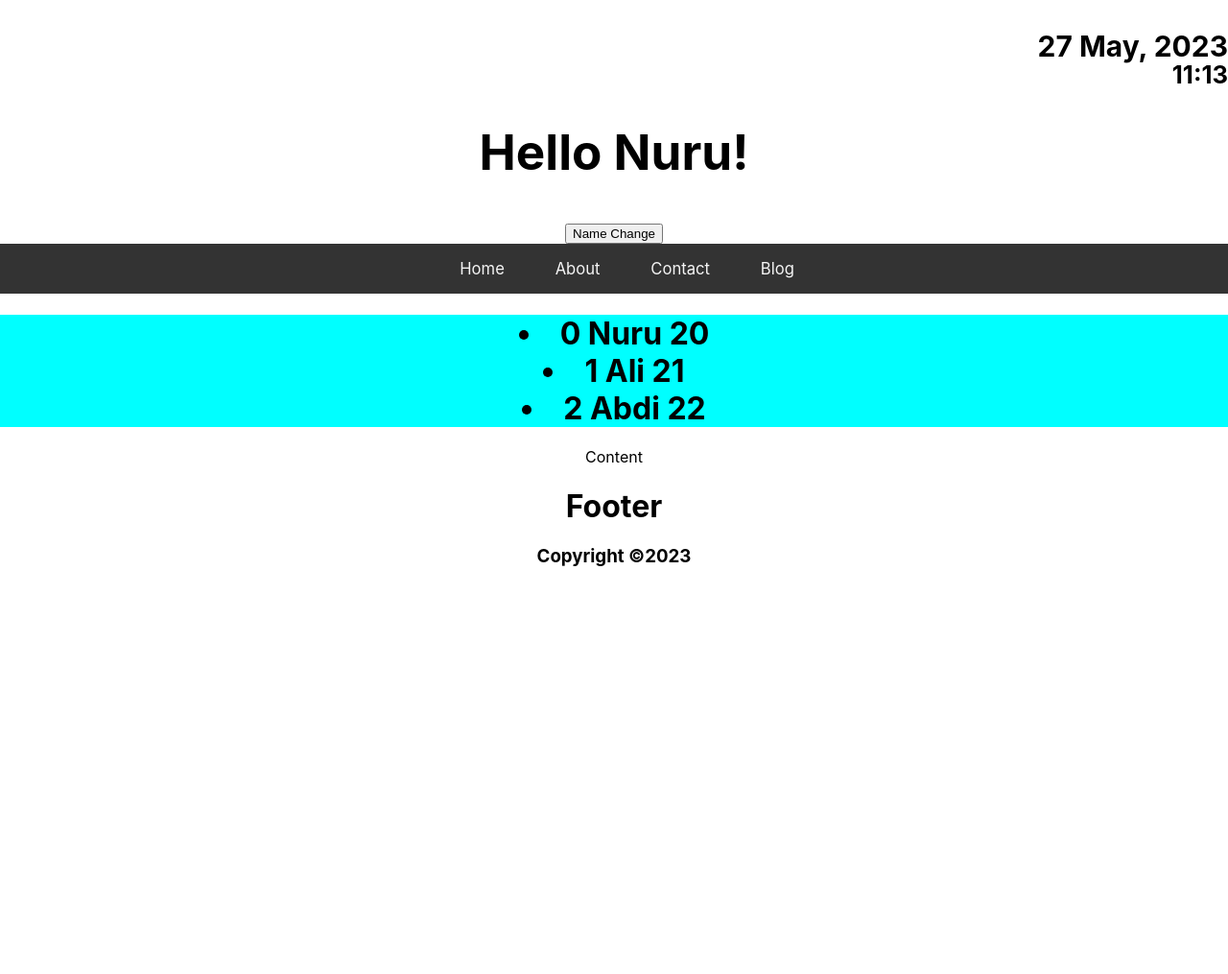
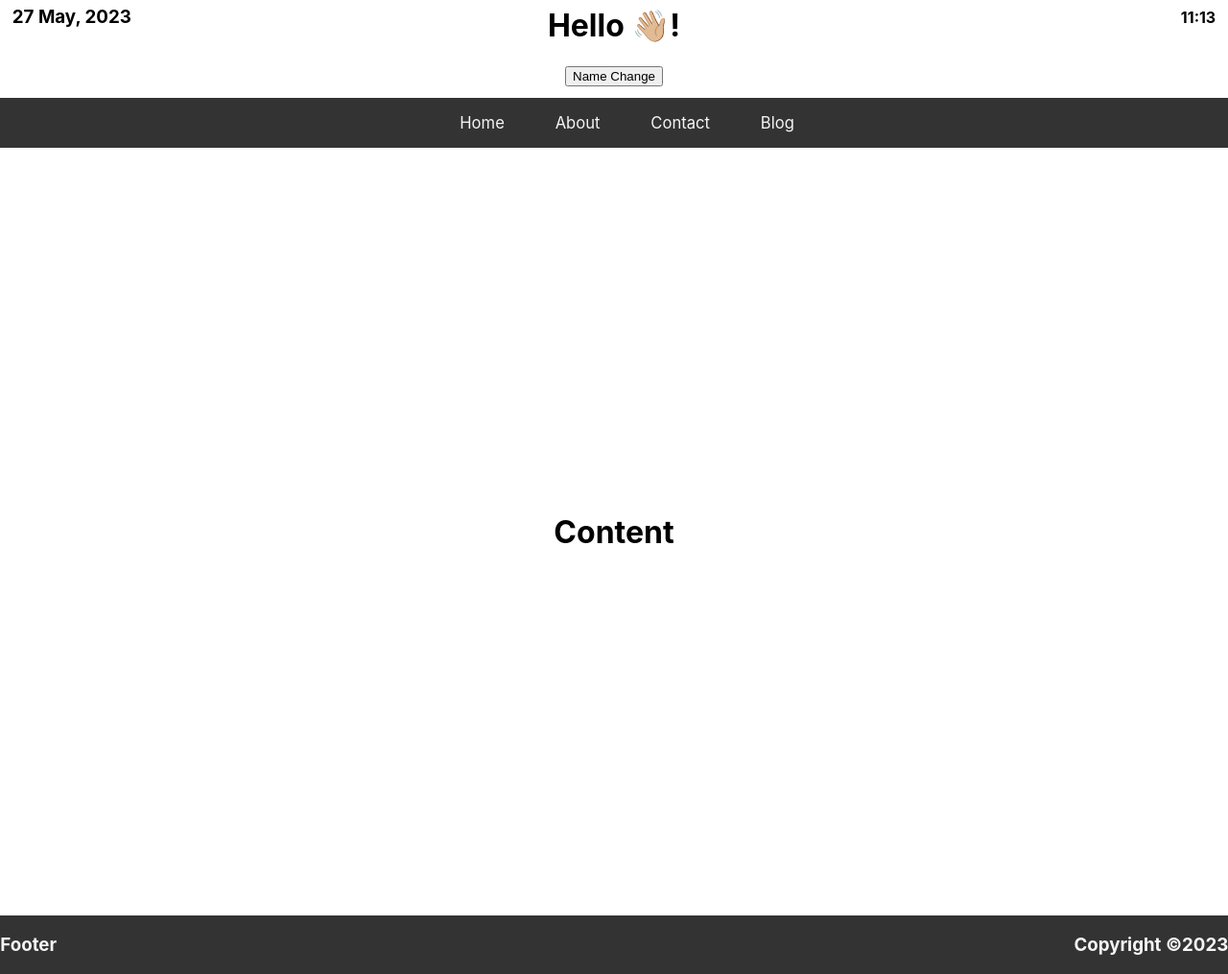
Before and after one commit to Dev-Din/react-app, a React (Create React App) app: page / in a window 1280 px wide. Shown: the whole page at 96% size. Before the commit the page ends 800 px from the top, so only its background shows below. Built offline with nearby package versions, Linux system fonts and the light colour scheme.

Commit message:
Styling Components

```diff
--- a/src/App.css
+++ b/src/App.css
@@ -1,3 +1,4 @@
 .App {
   text-align: center;
+  overflow: hidden;
 }
--- a/src/App.jsx
+++ b/src/App.jsx
@@ -1,16 +1,16 @@
 import './App.css';
 import Content from './components/content/Content';
 import Footer from './components/footer/Footer';
-import Header from './components/header/Header';
-import ListandKeys from './components/listandkeys/ListandKeys';
+// import Header from './components/header/Header';
+// import ListandKeys from './components/listandkeys/ListandKeys';
 import Navbar from './components/navbar/Navbar';
 
 function App() {
   return (
     <div className="App">
-     <Header/>
      <Navbar/>
-     <ListandKeys/>
+     {/* <Header/> */}
+     {/* <ListandKeys/> */}
      <Content/>
      <Footer/>
     </div>
--- a/src/components/content/Content.jsx
+++ b/src/components/content/Content.jsx
@@ -2,7 +2,9 @@ import React from 'react'
 import "./content.css"
 function Content() {
   return (
-    <div>Content</div>
+    <main>
+      <h1>Content</h1>
+    </main>
   )
 }
 
--- a/src/components/content/content.css
+++ b/src/components/content/content.css
@@ -0,0 +1,6 @@
+main{
+ display: flex;
+ justify-content: center;
+ align-items: center;
+ height: 100vh;
+}
--- a/src/components/footer/Footer.jsx
+++ b/src/components/footer/Footer.jsx
@@ -4,8 +4,10 @@ function Footer() {
  const thisYear = new Date()
   return (
     <>
-    <h1>Footer</h1>
+    <footer >
+    <h3>Footer</h3>
     <h3>Copyright &copy;{thisYear.getFullYear()}</h3>
+    </footer>
     </>
    )
 }
--- a/src/components/footer/footer.css
+++ b/src/components/footer/footer.css
@@ -0,0 +1,12 @@
+footer {
+ position: relative;
+ bottom: 0;
+ width: 100%;
+ background-color: #333;
+ padding: 0.02vw;
+ display: flex;
+ justify-content: space-between;
+}
+footer h3{
+ color: whitesmoke;
+}
--- a/src/components/header/Header.jsx
+++ b/src/components/header/Header.jsx
@@ -1,39 +1,10 @@
-import { useState } from "react";
 import "./header.css"
 
+import React from 'react'
+
 function Header() {
-
-  const [name, setName] = useState('Nuru')
-
-  const handleName = () =>{
-    const names = ["Nuru", "Moha", "Din"];
-    const int = Math.floor(Math.random() *3);
-    setName( names[int] );
-  }
-
-  const handleDate = () => {
-    const date = new Date();
-    const day = date.getDate();
-    const month = date.toLocaleString('default', { month: 'short' });
-    const year = date.getFullYear();
-    return `${day} ${month}, ${year}`;
-  };
-
-  const handleTime = () => {
-    const time = new Date();
-    const hour = time.getHours().toString().padStart(2, '0');
-    const minute = time.getMinutes().toString().padStart(2, '0');
-    return `${hour}:${minute}`;
-  }
-
-
   return (
-    <header>
-      <h3 className="date">{handleDate()}</h3>
-      <h4 className="time">{handleTime()}</h4>
-     <h1>Hello { name }!</h1>
-     <button onClick={handleName}>Name Change</button>
-    </header>
+    <div>Header</div>
   )
 }
 
--- a/src/components/header/header.css
+++ /dev/null
@@ -1,12 +0,0 @@
-header{
- font-size: 2vw;
- margin: 0;
- padding: 0;
- border: none;
-}
-.date, .time{
- text-align: right;
-}
-.date{
- margin-bottom: -3vw;
-}
--- a/src/components/navbar/Navbar.jsx
+++ b/src/components/navbar/Navbar.jsx
@@ -1,4 +1,5 @@
 import React from 'react'
+import { useState } from 'react'
 import "./navbar.css"
 function Navbar() {
  const links = [
@@ -20,12 +21,51 @@ function Navbar() {
   }
  ]
 
+ const [name, setName] = useState("👋🏼")
+
+ const handleName = () =>{
+   const names = ["Nuru", "Moha", "Din"];
+   const int = Math.floor(Math.random() *3);
+   setName( names[int] );
+ }
+
+
+ const handleDate = () => {
+  const date = new Date();
+  const day = date.getDate();
+  const month = date.toLocaleString('default', { month: 'short' });
+  const year = date.getFullYear();
+  return `${day} ${month}, ${year}`;
+};
+
+const handleTime = () => {
+  const time = new Date();
+  const hour = time.getHours().toString().padStart(2, '0');
+  const minute = time.getMinutes().toString().padStart(2, '0');
+  return `${hour}:${minute}`;
+}
+
+
 
  const linkMap = links.map((link) =>(
   <ul><li key={link.link}><a href={link.link}> {link.name}</a></li></ul>
  ))
   return (
+    <>
+    <div className="calendar">
+    <h3 className="date">{handleDate()}</h3>
+    <h4 className="time">{handleTime()}</h4>
+    </div>
+
+
+    <div className="greetings">
+    <h1>Hello { name }!</h1>
+     <button onClick={handleName}>Name Change</button>
+    </div>
+
+
     <nav>{ linkMap }</nav>
+    </>
   )
 }
 
--- a/src/components/navbar/navbar.css
+++ b/src/components/navbar/navbar.css
@@ -1,9 +1,11 @@
 nav{
- background-color: #333;
+  margin-top: 1vw;
+  background-color: #333;
 }
 ul{
  display: inline-flex;
  gap: 2vw;
+ justify-content: space-around;
 
 }
 ul li{
@@ -17,3 +19,12 @@ ul li a{
   font-size: 1.3vw;
   color: whitesmoke;
 }
+.calendar{
+  display: flex;
+  justify-content: space-between;
+  margin: -1vw 1vw;
+}
+
+.greetings{
+  margin-top: -5vw;
+}
```
